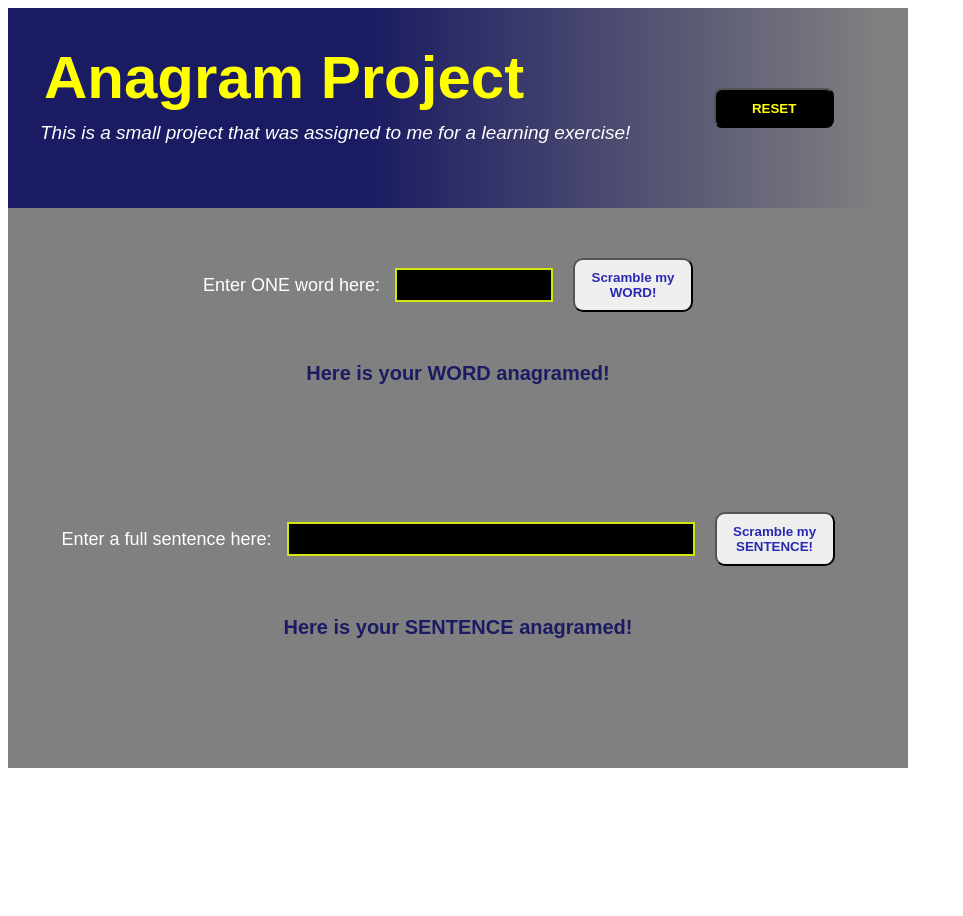
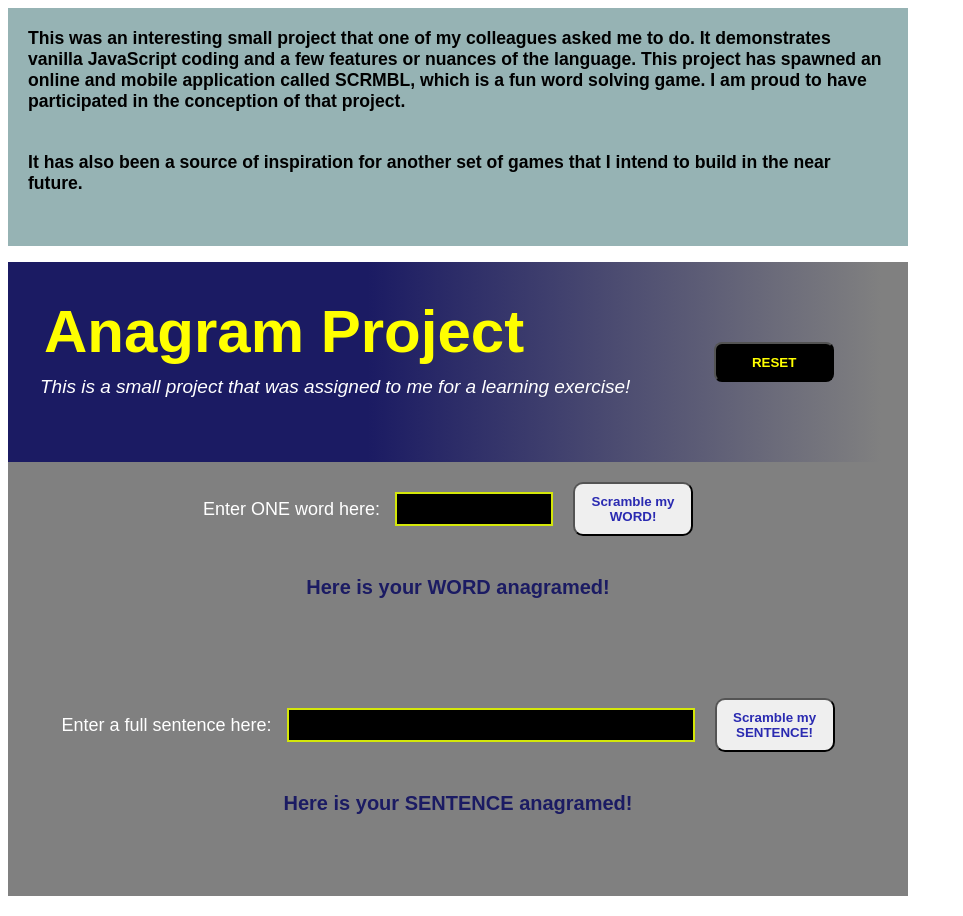
Before and after one commit to tht-developer/anagram, a plain HTML site: page index.html in a window 1280 px wide. Shown: the whole page, without its empty margins (0-963 px from the left). Drawn offline with Linux system fonts and the light colour scheme.

Commit message:
description added

```diff
--- a/index.html
+++ b/index.html
@@ -8,7 +8,15 @@
     <title>Anagram Project</title>
 </head>
 <body>
-    <div id="fullBody">
+
+<div class="learnedBox">
+    <p class="learned">This was an interesting small project that one of my colleagues asked me to do. It demonstrates vanilla JavaScript coding and a few features or nuances of the language. This project has spawned an online and mobile application called SCRMBL, which is a fun word solving game. I am proud to have participated in the conception of that project.
+
+        <p class="learned">It has also been a source of inspiration for another set of games that I intend to build in the near future.
+        </p></p>
+</div>
+<div id="fullBody">
+
 <!--Header / Title section-->
     <div class="h1Section">
     <h1>Anagram Project</h1>
--- a/styles.css
+++ b/styles.css
@@ -9,9 +9,26 @@ body {
     background-color: grey;
     flex-direction: column;
     max-width: 900px;
-    height: 760px;
+    height: fit-content;
     justify-content: flex-start;
 
+}
+
+.learnedBox {
+    max-width: 900px;
+    height: fit-content;
+    display: flex;
+    flex-direction: column;
+    background-color: rgb(150, 179, 180);
+    margin-bottom: 1rem;
+}
+
+.learned {
+    font-family: Arial, Helvetica, sans-serif;
+    font-size: 1.1rem;
+    font-weight: bold;
+    padding: 0 20px;
+    margin: 20px 0;
 }
 
 .h1Section {
@@ -102,7 +119,7 @@ label {
     flex-wrap: wrap;
     align-items: center;
     justify-content: center;
-    padding-top: 60px;
+    padding-top: 0;
     height: auto;
 }
 
@@ -112,7 +129,7 @@ label {
     flex-wrap: wrap;
     align-items: center;
     justify-content: center;
-    padding-top: 30px;
+    padding-top: 0;
     height: auto;
 }
 
@@ -122,7 +139,7 @@ label {
     flex-wrap: wrap;
     align-items: center;
     justify-content: center;
-    padding-top: 10px;
+    padding: 0 0 2rem 0;
     height: auto;
 }
 
@@ -172,6 +189,7 @@ label {
     font-size: 32px;
     font-weight: bold;
     font-family: Arial, Helvetica, sans-serif;
+    margin-top: 0;
 }
 
 #resetDiv {
```
